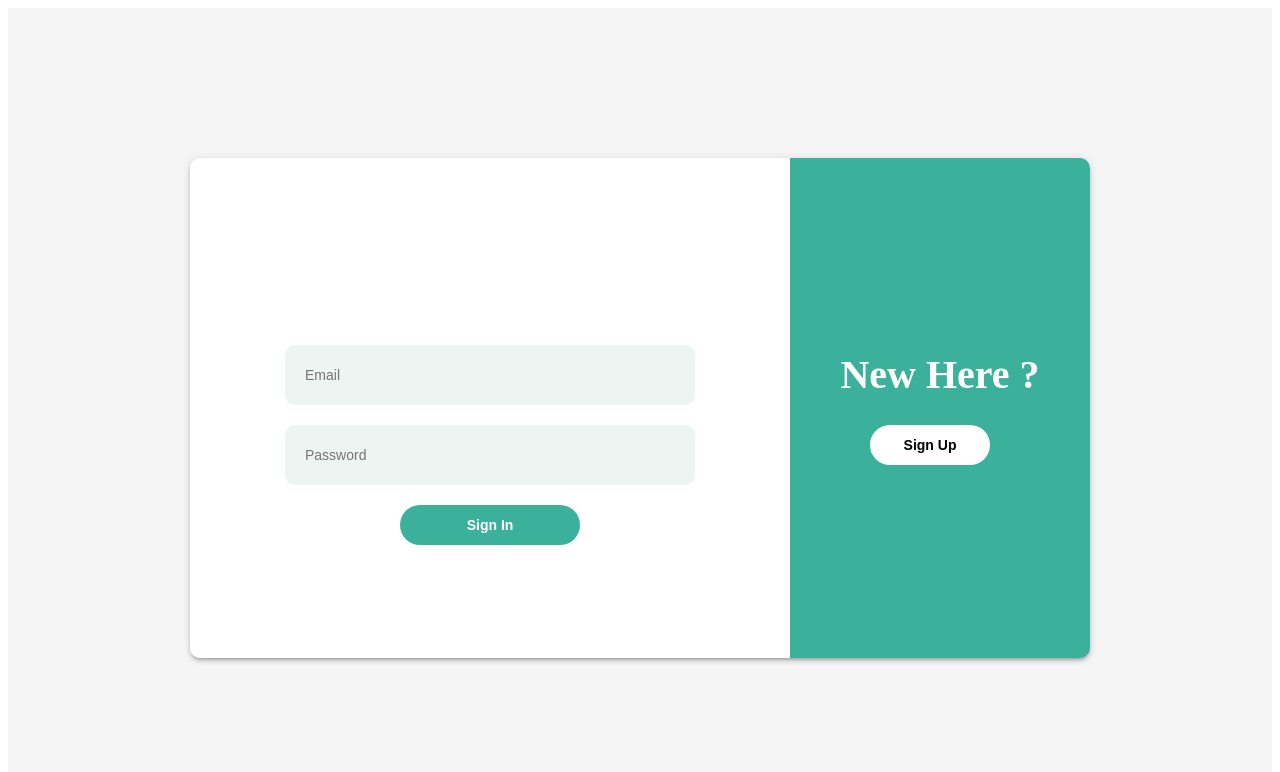
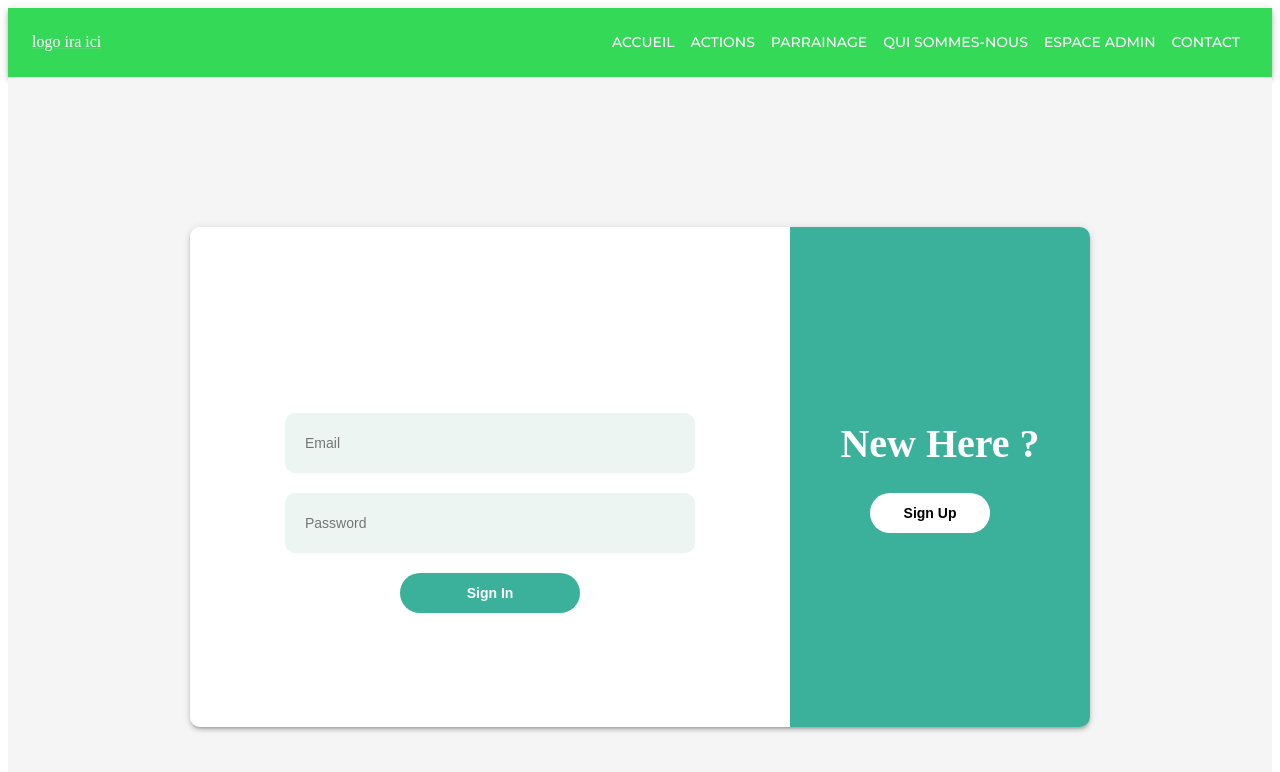
Before and after one commit to borisbecode/Swartz-5-Client-Ensemble-GNO-Far, a React (Create React App) app in the folder app/: page /login in a window 1280 px wide. Shown: the top 772 px of the page. Built offline with nearby package versions, Linux system fonts and the light colour scheme.

Commit message:
Head & co

```diff
--- a/app/package.json
+++ b/app/package.json
@@ -3,6 +3,10 @@
   "version": "0.1.0",
   "private": true,
   "dependencies": {
+    "@emotion/react": "^11.8.1",
+    "@emotion/styled": "^11.8.1",
+    "@mui/icons-material": "^5.4.2",
+    "@mui/material": "^5.4.3",
     "axios": "^0.26.0",
     "react": "^16.4.2",
     "react-dom": "^16.4.2",
--- a/app/public/index.html
+++ b/app/public/index.html
@@ -1,16 +1,19 @@
 <!DOCTYPE html>
 <html lang="en">
+
 <head>
   <meta charset="utf-8" />
-    <meta
-      name="viewport"
-      content="width=device-width, initial-scale=1, shrink-to-fit=no"
-    />
+  <meta name="viewport" content="width=device-width, initial-scale=1, shrink-to-fit=no" />
   <meta name="theme-color" content="#000000" />
   <!--
       manifest.json provides metadata used when your web app is added to the
       homescreen on Android. See https://developers.google.com/web/fundamentals/engage-and-retain/web-app-manifest/
     -->
+  <link rel="preconnect" href="https://fonts.googleapis.com">
+  <link rel="preconnect" href="https://fonts.gstatic.com" crossorigin>
+  <link
+    href="https://fonts.googleapis.com/css2?family=Bree+Serif&family=Montserrat:ital,wght@0,100;0,200;0,300;0,400;0,500;0,600;0,700;0,800;0,900;1,100;1,200;1,300;1,400;1,500;1,600;1,700;1,800;1,900&display=swap"
+    rel="stylesheet">
   <link rel="manifest" href="%PUBLIC_URL%/manifest.json" />
   <link rel="shortcut icon" href="%PUBLIC_URL%/favicon.ico" />
   <!--
@@ -24,6 +27,7 @@
     -->
   <title>React App</title>
 </head>
+
 <body>
   <noscript> You need to enable JavaScript to run this app. </noscript>
   <div id="root"></div>
@@ -38,4 +42,5 @@
       To create a production bundle, use `npm run build` or `yarn build`.
     -->
 </body>
+
 </html>
--- a/app/src/App.js
+++ b/app/src/App.js
@@ -1,23 +1,38 @@
-import {Route, Routes, Navigate } from "react-router-dom";
-import React, { Component }  from 'react';
+import About from "./pages/about";
+import Actions from "./pages/actions";
+import Admin from "./pages/admin";
+import Home from "./pages/home";
+import NotFound from "./pages/notfound";
+import Parrainage from "./pages/parrainage";
+import { Route, Routes, Navigate } from "react-router-dom";
+import React, { Component } from "react";
 import Signup from "./components/Signup/Signup";
 import Login from "./components/Login/Login";
 import Main from "./components/Main/Main";
+import Box from '@mui/material/Box';
+import Header from "./components/Header/Header";
 
 function App() {
   const user = localStorage.getItem("token");
 
-
   return (
+    <Box className="App" >
+        <Header />
         <Routes>
           {user && <Route path="/" exact element={<Main />} />}
           <Route path="/signup" exact element={<Signup />} />
           <Route path="/login" exact element={<Login />} />
+          <Route path="/home" exact element={<Home />} />
+          <Route path="/Admin" exact element={<Admin />} />
+          <Route path="/Notfound" exact element={<NotFound />} />
+          <Route path="/actions" exact element={<Actions />} />
+          <Route path="/About" exact element={<About />} />
+          <Route path="/Parrainage" exact element={<Parrainage />} />
+
           <Route path="/" element={<Navigate replace to="/login" />} />
         </Routes>
-
+    </Box>
   );
-
 }
 
 export default App;
--- /dev/null
+++ b/app/src/components/Header/Header.js
@@ -0,0 +1,140 @@
+import * as React from 'react';
+import AppBar from '@mui/material/AppBar';
+import Box from '@mui/material/Box';
+import Toolbar from '@mui/material/Toolbar';
+import IconButton from '@mui/material/IconButton';
+import Typography from '@mui/material/Typography';
+import Menu from '@mui/material/Menu';
+import MenuIcon from '@mui/icons-material/Menu';
+import Container from '@mui/material/Container';
+import Button from '@mui/material/Button';
+import MenuItem from '@mui/material/MenuItem';
+import Link from '@mui/material/Link';
+
+const Header = () => {
+  const [anchorElNav, setAnchorElNav] = React.useState(null);
+
+  const handleOpenNavMenu = (event) => {
+    setAnchorElNav(event.currentTarget);
+  };
+
+
+  const handleCloseNavMenu = () => {
+    setAnchorElNav(null);
+  };
+
+
+  return (
+    <AppBar id="navbar" position="static" sx={{bgcolor:"primary.dark", width:"100%"}}>
+      <Container maxWidth="xl">
+        <Toolbar disableGutters>
+            <Link href="/" sx={{color:"white"}}>logo ira ici</Link>
+
+
+          <Box sx={{ flexGrow: 1, display: { xs: 'flex', md: 'none' } }}>
+
+            <Menu
+              id="menu-appbar"
+              anchorEl={anchorElNav}
+              anchorOrigin={{
+                vertical: 'bottom',
+                horizontal: 'right',
+              }}
+              keepMounted
+              transformOrigin={{
+                vertical: 'top',
+                horizontal: 'right',
+              }}
+              open={Boolean(anchorElNav)}
+              onClose={handleCloseNavMenu}
+              sx={{
+                display: { xs: 'block', md: 'none' }
+              }}
+            >
+              <MenuItem onClick={handleCloseNavMenu} sx={{m:2}}>
+                  <Typography color="black" component="a" href="/" textAlign="center" sx={{fontWeight:800, fontSize:"20px", textDecoration:"none"}}>Accueil</Typography>
+              </MenuItem>
+              <MenuItem onClick={handleCloseNavMenu} sx={{m:2}}>
+                  <Typography color="white" component="a" href="/actions" textAlign="center" sx={{fontWeight:800, fontSize:"20px", textDecoration:"none"}}>Actions</Typography>
+              </MenuItem>
+              <MenuItem onClick={handleCloseNavMenu} sx={{m:2}}>
+                  <Typography color="white" component="a" href="/parrainage" textAlign="center" sx={{fontWeight:800, fontSize:"20px", textDecoration:"none"}}>Parrainage</Typography>
+              </MenuItem>
+              <MenuItem onClick={handleCloseNavMenu} sx={{m:2}}>
+                  <Typography color="white" component="a" href="/quisommesnous" textAlign="center" sx={{fontWeight:800, fontSize:"20px", textDecoration:"none"}}>Qui sommes-nous</Typography>
+              </MenuItem>
+              <MenuItem onClick={handleCloseNavMenu} sx={{m:2}}>
+                  <Typography color="white" component="a" href="/admin" textAlign="center" sx={{fontWeight:800, fontSize:"20px", textDecoration:"none"}}>Espace admin</Typography>
+              </MenuItem>
+              <MenuItem onClick={handleCloseNavMenu} sx={{m:2}}>
+                  <Typography color="white" component="a" href="/contact" textAlign="center" sx={{fontWeight:800, fontSize:"20px", textDecoration:"none"}}>Contact</Typography>
+              </MenuItem>
+            </Menu>
+          </Box>
+
+          <Box sx={{ flexGrow: 1, display: { xs: 'none', md: 'flex' }, justifyContent:"flex-end" }}>
+            <Button
+                  href="/"
+                  onClick={handleCloseNavMenu}
+                  sx={{ my: 2, color: 'white', display: 'block' }}
+                >
+                  Accueil
+            </Button>
+            <Button
+                  href="/actions"
+                  onClick={handleCloseNavMenu}
+                  sx={{ my: 2, color: 'white', display: 'block' }}
+                >
+                  Actions
+            </Button>
+            <Button
+                  href="/parrainage"
+                  onClick={handleCloseNavMenu}
+                  sx={{ my: 2, color: 'white', display: 'block' }}
+                >
+                  Parrainage
+            </Button>
+            <Button
+                  href="quisommesnous"
+                  onClick={handleCloseNavMenu}
+                  sx={{ my: 2, color: 'white', display: 'block' }}
+                >
+                  Qui sommes-nous
+            </Button>
+            <Button
+                  href="/admin"
+                  onClick={handleCloseNavMenu}
+                  sx={{ my: 2, color: 'white', display: 'block' }}
+                >
+                  Espace admin
+            </Button>
+            <Button
+                  href="/contact"
+                  onClick={handleCloseNavMenu}
+                  sx={{ my: 2, color: 'white', display: 'block' }}
+                >
+                  Contact
+            </Button>
+
+
+          </Box>
+          <Box sx={{ flexGrow: 1, display: { xs: 'flex', md: 'none' }, justifyContent:"flex-end" }}>
+          <IconButton
+              size="large"
+              aria-label="account of current user"
+              aria-controls="menu-appbar"
+              aria-haspopup="true"
+              onClick={handleOpenNavMenu}
+              color="third"
+            >
+              <MenuIcon  />
+            </IconButton>
+            </Box>
+
+
+        </Toolbar>
+      </Container>
+    </AppBar>
+  );
+};
+export default Header;
--- a/app/src/index.js
+++ b/app/src/index.js
@@ -2,11 +2,15 @@ import React from "react";
 import ReactDOM from "react-dom";
 import App from "./App";
 import { BrowserRouter, Route, Link, Routes } from "react-router-dom";
+import { ThemeGeneral } from './theme/ThemeGeneral';
+import { ThemeProvider } from '@mui/material/styles';
 
 ReactDOM.render(
   <React.StrictMode>
     <BrowserRouter>
-      <App />
+      <ThemeProvider theme={ThemeGeneral}>
+        <App />
+      </ThemeProvider>
     </BrowserRouter>
   </React.StrictMode>,
 
--- /dev/null
+++ b/app/src/theme/ThemeGeneral.js
@@ -0,0 +1,32 @@
+import { createTheme } from '@mui/material/styles';
+
+export const ThemeGeneral = createTheme({
+  palette: {
+    // Greens
+    primary: {
+      light: '#A1FFB6',
+      main: '#70DD88',
+      dark: '#34D958',
+      contrastText: '#000000',
+    },
+    // Reds
+    secondary: {
+      light: '#FF7171',
+      main: '#FE5A5A',
+      dark: '#F52525',
+      contrastText: '#000000',
+    },
+    // Yellows
+    third: {
+      light: '#FCFF7F',
+      main: '#FAFD61',
+      dark: '#FFE600',
+      contrastText: '#000000',
+      },
+  },
+  typography: {
+    fontFamily: [
+      'Montserrat',
+    ].join(','),
+  },
+});
```
Also changed, not shown: app/src/theme/ThemeTitres.js (added, +9 -0 lines), 1 other file (tests, documents, lock files or other folders). Lines whose indentation alone changed are shown as unchanged.
